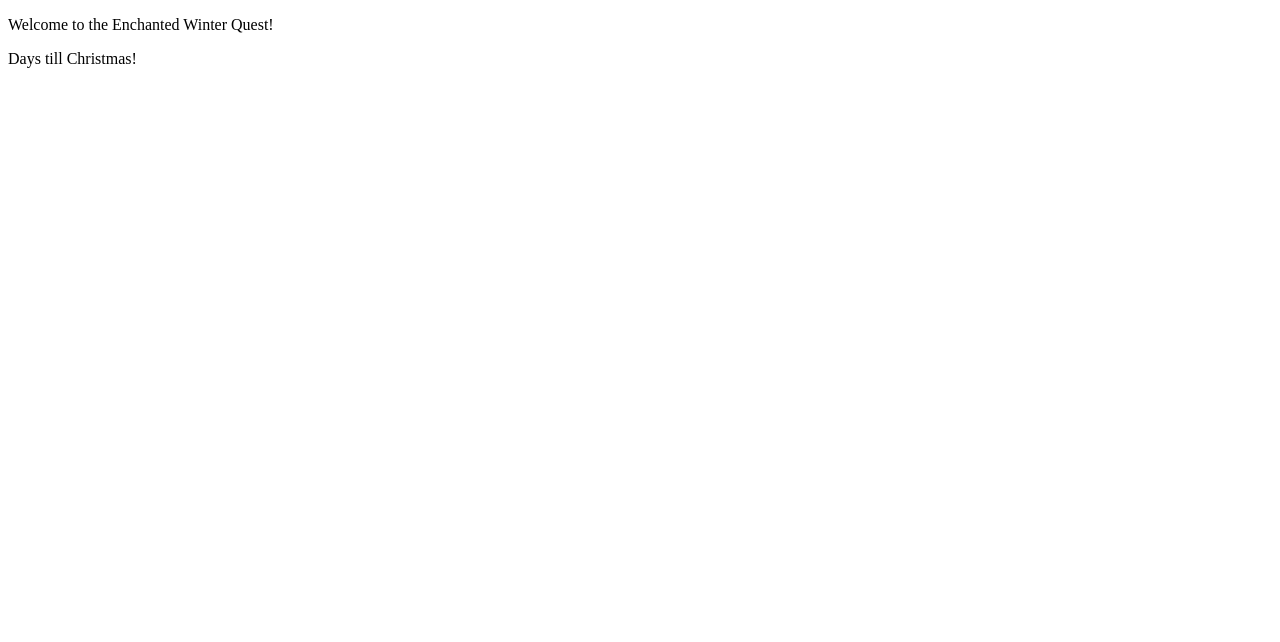
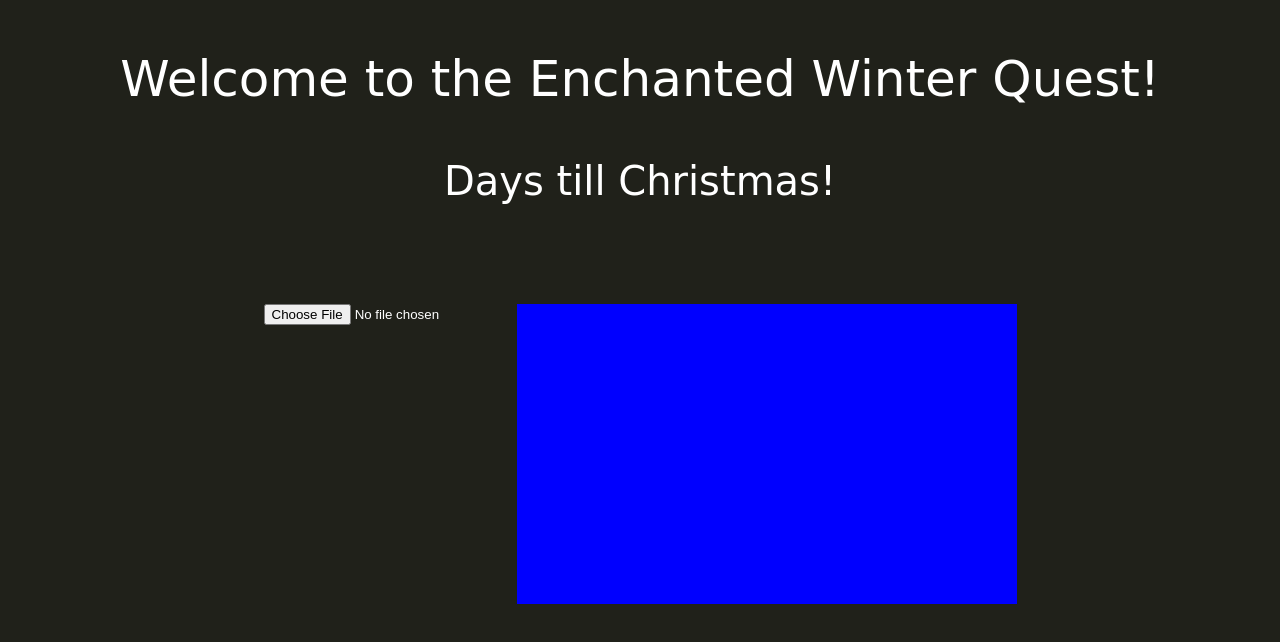
Before and after one commit to hloechler/christmas-project, a plain HTML site: page index.html in a window 1280 px wide. Drawn offline with Linux system fonts and the light colour scheme; a web font is replaced by a local one.

Commit message:
added some basic styling to the page to add a background

```diff
--- a/index.html
+++ b/index.html
@@ -5,13 +5,17 @@
     <meta name="viewport" content="width=device-width, initial-scale=1.0">
     <title>Christmas Advent Calendar</title>
     <link href="style.css" rel="stylesheet" type="text/css">
+    <link rel="preconnect" href="https://fonts.googleapis.com">
+    <link rel="preconnect" href="https://fonts.gstatic.com" crossorigin>
+    <link href="https://fonts.googleapis.com/css2?family=Afacad+Flux:wght@100..1000&family=Mountains+of+Christmas:wght@400;700&display=swap" rel="stylesheet">
 </head>
 <body>
     <div id="header">
-        <p>Welcome to the Enchanted Winter Quest!</p>
+        <p id="header-text">Welcome to the Enchanted Winter Quest!</p>
         <p id="xmas-countdown">Days till Christmas!</p>
     </div>
-    <div>
+    <div id="canvas">
+        <input type="file" id="imageInput1" accept="img/imageInput1">
         <canvas id="myCanvas" width="500" height="300"></canvas>
     </div>
     <script src="script.js"></script>
--- a/style.css
+++ b/style.css
@@ -0,0 +1,29 @@
+body {
+    background-color: #20211A;
+    color: white;
+    font-family: "Mountains of Christmas", cursive;
+}
+
+#header-text{
+    color: white;
+    font-size: 50px;
+    text-align: center;
+    margin-top: 50px;
+}
+
+#xmas-countdown{
+    color: white;
+    font-size: 40px;
+    text-align: center;
+    margin-top: 50px;
+}
+
+#myCanvas{
+    background-color: blue;
+}
+
+#canvas{
+    margin: 100px auto;
+    display: flex;
+    justify-content: center;
+}
```
Also changed, not shown: img/DALL·E 2024-11-14 21.39.22 - A fantasy-themed map designed for an interactive advent calendar website. The map features various magical locations_ a Snowy Forest with tall, froste.webp (added).
